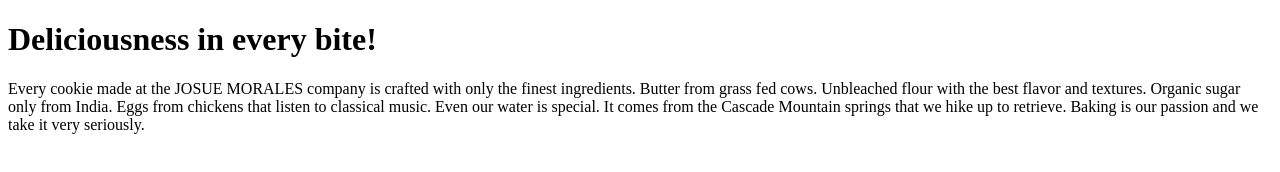
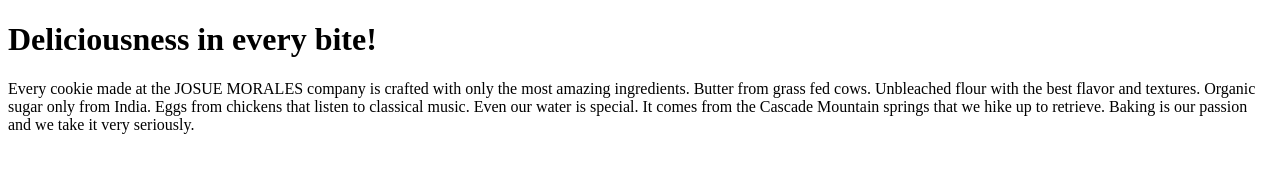
Before and after one commit to JosueIMorales/JOSUE, a plain HTML site: page index.htm in a window 1280 px wide. Drawn offline with Linux system fonts and the light colour scheme.

Commit message:
update index text

```diff
--- a/index.htm
+++ b/index.htm
@@ -3,7 +3,7 @@
 <body>
 
 <h1>Deliciousness in every bite!</h1>
-<p>Every cookie made at the JOSUE MORALES company is crafted with only the finest ingredients. Butter from grass fed cows. Unbleached flour with the best flavor and textures. Organic sugar only from India. Eggs from chickens that listen to classical music. Even our water is special. It comes from the Cascade Mountain springs that we hike up to retrieve. Baking is our passion and we take it very seriously.</p>
+<p>Every cookie made at the JOSUE MORALES company is crafted with only the most amazing ingredients. Butter from grass fed cows. Unbleached flour with the best flavor and textures. Organic sugar only from India. Eggs from chickens that listen to classical music. Even our water is special. It comes from the Cascade Mountain springs that we hike up to retrieve. Baking is our passion and we take it very seriously.</p>
 
 </body>
 </html>
```
